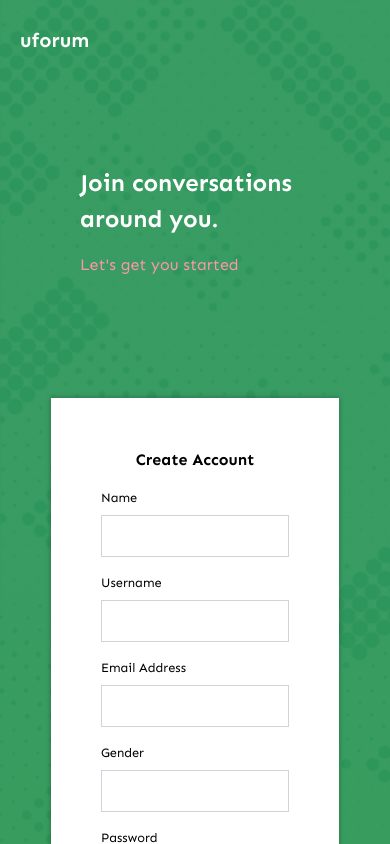
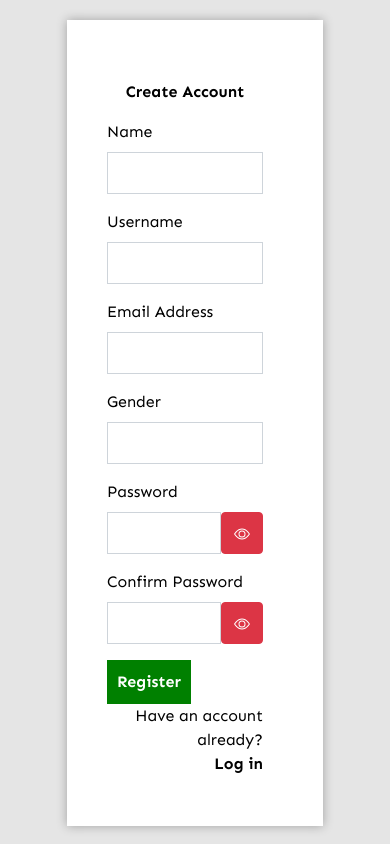
Before and after one commit to codeclangh/forum-project, a Next.js app: page /register in a window 390 px wide. Shown: the top 844 px of the page. Built offline with nearby package versions, Linux system fonts and the light colour scheme.

Commit message:
Add show password

```diff
--- a/src/pages/register.tsx
+++ b/src/pages/register.tsx
@@ -1,7 +1,7 @@
 import React, { useState } from "react";
 import Layout from "../components/Layout";
 
-import { Row, Col, Container, Form, Button } from "react-bootstrap";
+import { Row, Col, Container, InputGroup, Form, Button } from "react-bootstrap";
 import Head from "next/head";
 import styles from "../styles/register.module.css";
 import { useRouter } from "next/router";
@@ -21,8 +21,9 @@ const Register = () => {
   const [password, setPassword] = useState("");
   const [confirmPassword, setConfirmPassword] = useState("");
   const [loading, setLoading] = useState(false);
+  const [show, setShow] = useState(false);
 
-  const handleSubmit = async (event: any) => {
+  const handleSubmit = async (event: React.FormEvent) => {
     event.preventDefault();
     if (confirmPassword === password) {
       try {
@@ -60,107 +61,8 @@ const Register = () => {
           <title>Create Account</title>
         </Head>
         <div className={styles.wrapper}>
-          <Row className={styles.row}>
-            <Col md={5}>
-              <Side
-                children={
           <Container>
-                    <Form
-                      onSubmit={handleSubmit}
-                      className={`${styles.form} ${styles.mobileOnly}`}
-                    >
-                      <p className={styles.title}>Create Account</p>
-                      <Row>
-                        <Col md={6}>
-                          <Form.Group controlId="name">
-                            <Form.Label>Name</Form.Label>
-                            <Form.Control
-                              type="text"
-                              value={name}
-                              onChange={(e) => setName(e.target.value)}
-                            ></Form.Control>
-                          </Form.Group>
-                        </Col>
-                        <Col md={6}>
-                          <Form.Group controlId="username">
-                            <Form.Label>Username</Form.Label>
-                            <Form.Control
-                              type="text"
-                              value={username}
-                              onChange={(e) => setUserName(e.target.value)}
-                            ></Form.Control>
-                          </Form.Group>
-                        </Col>
-                      </Row>
-
-                      <Row>
-                        <Col md={6}>
-                          <Form.Group controlId="email1">
-                            <Form.Label>Email Address</Form.Label>
-                            <Form.Control
-                              type="email"
-                              value={email}
-                              onChange={(e) => setEmail(e.target.value)}
-                            ></Form.Control>
-                          </Form.Group>
-                        </Col>
-                        <Col md={6}>
-                          <Form.Group controlId="gender1">
-                            <Form.Label>Gender</Form.Label>
-                            <Form.Control
-                              type="text"
-                              value={gender}
-                              onChange={(e) => setGender(e.target.value)}
-                            ></Form.Control>
-                          </Form.Group>
-                        </Col>
-                      </Row>
-
-                      <Form.Group controlId="password1">
-                        <Form.Label>Password</Form.Label>
-                        <Form.Control
-                          type="password"
-                          value={password}
-                          onChange={(e) => setPassword(e.target.value)}
-                        ></Form.Control>
-                      </Form.Group>
-
-                      <Form.Group controlId="confirmPassword1">
-                        <Form.Label>Confirm Password</Form.Label>
-                        <Form.Control
-                          type="password"
-                          value={confirmPassword}
-                          onChange={(e) => setConfirmPassword(e.target.value)}
-                        ></Form.Control>
-                      </Form.Group>
-
-                      <Row>
-                        <Col md={5}>
-                          <Button
-                            className={styles.btnMain}
-                            type="submit"
-                            variant="primary"
-                          >
-                            Create Account
-                          </Button>
-                        </Col>
-                        <Col md={7} className={styles.noAccount}>
-                          Have an account already? <br />{" "}
-                          <span>
-                            <Link href="/login">Log in</Link>
-                          </span>
-                        </Col>
-                      </Row>
-                    </Form>
-                  </Container>
-                }
-              />
-            </Col>
-            <Col md={7}>
-              <Container>
-                <div
-                  className={`${styles.formContainer} ${styles.desktopOnly}`}
-                >
+            <div className={`${styles.formContainer} ${styles.desktopOnly}`}>
               <Form
                 onSubmit={handleSubmit}
                 className={`${styles.form} ${styles.desktopOnly}`}
@@ -214,20 +116,81 @@ const Register = () => {
 
                 <Form.Group controlId="password">
                   <Form.Label>Password</Form.Label>
+                  <InputGroup>
+                    {" "}
                     <Form.Control
-                        type="password"
-                        value={password}
+                      type={show ? "text" : "password"}
                       onChange={(e) => setPassword(e.target.value)}
                     ></Form.Control>
+                    <Button variant="danger" onClick={(e) => setShow(!show)}>
+                      {show ? (
+                        <svg
+                          xmlns="http://www.w3.org/2000/svg"
+                          width="16"
+                          height="16"
+                          fill="currentColor"
+                          className="bi bi-eye-slash"
+                          viewBox="0 0 16 16"
+                        >
+                          <path d="M13.359 11.238C15.06 9.72 16 8 16 8s-3-5.5-8-5.5a7.028 7.028 0 0 0-2.79.588l.77.771A5.944 5.944 0 0 1 8 3.5c2.12 0 3.879 1.168 5.168 2.457A13.134 13.134 0 0 1 14.828 8c-.058.087-.122.183-.195.288-.335.48-.83 1.12-1.465 1.755-.165.165-.337.328-.517.486l.708.709z" />
+                          <path d="M11.297 9.176a3.5 3.5 0 0 0-4.474-4.474l.823.823a2.5 2.5 0 0 1 2.829 2.829l.822.822zm-2.943 1.299l.822.822a3.5 3.5 0 0 1-4.474-4.474l.823.823a2.5 2.5 0 0 0 2.829 2.829z" />
+                          <path d="M3.35 5.47c-.18.16-.353.322-.518.487A13.134 13.134 0 0 0 1.172 8l.195.288c.335.48.83 1.12 1.465 1.755C4.121 11.332 5.881 12.5 8 12.5c.716 0 1.39-.133 2.02-.36l.77.772A7.029 7.029 0 0 1 8 13.5C3 13.5 0 8 0 8s.939-1.721 2.641-3.238l.708.709zm10.296 8.884l-12-12 .708-.708 12 12-.708.708z" />
+                        </svg>
+                      ) : (
+                        <svg
+                          xmlns="http://www.w3.org/2000/svg"
+                          width="16"
+                          height="16"
+                          fill="currentColor"
+                          className="bi bi-eye"
+                          viewBox="0 0 16 16"
+                        >
+                          <path d="M16 8s-3-5.5-8-5.5S0 8 0 8s3 5.5 8 5.5S16 8 16 8zM1.173 8a13.133 13.133 0 0 1 1.66-2.043C4.12 4.668 5.88 3.5 8 3.5c2.12 0 3.879 1.168 5.168 2.457A13.133 13.133 0 0 1 14.828 8c-.058.087-.122.183-.195.288-.335.48-.83 1.12-1.465 1.755C11.879 11.332 10.119 12.5 8 12.5c-2.12 0-3.879-1.168-5.168-2.457A13.134 13.134 0 0 1 1.172 8z" />
+                          <path d="M8 5.5a2.5 2.5 0 1 0 0 5 2.5 2.5 0 0 0 0-5zM4.5 8a3.5 3.5 0 1 1 7 0 3.5 3.5 0 0 1-7 0z" />
+                        </svg>
+                      )}
+                    </Button>
+                  </InputGroup>
                 </Form.Group>
 
                 <Form.Group controlId="confirmPassword">
                   <Form.Label>Confirm Password</Form.Label>
+                  <InputGroup>
+                    {" "}
                     <Form.Control
-                        type="password"
                       value={confirmPassword}
+                      type={show ? "text" : "password"}
                       onChange={(e) => setConfirmPassword(e.target.value)}
                     ></Form.Control>
+                    <Button variant="danger" onClick={(e) => setShow(!show)}>
+                      {show ? (
+                        <svg
+                          xmlns="http://www.w3.org/2000/svg"
+                          width="16"
+                          height="16"
+                          fill="currentColor"
+                          className="bi bi-eye-slash"
+                          viewBox="0 0 16 16"
+                        >
+                          <path d="M13.359 11.238C15.06 9.72 16 8 16 8s-3-5.5-8-5.5a7.028 7.028 0 0 0-2.79.588l.77.771A5.944 5.944 0 0 1 8 3.5c2.12 0 3.879 1.168 5.168 2.457A13.134 13.134 0 0 1 14.828 8c-.058.087-.122.183-.195.288-.335.48-.83 1.12-1.465 1.755-.165.165-.337.328-.517.486l.708.709z" />
+                          <path d="M11.297 9.176a3.5 3.5 0 0 0-4.474-4.474l.823.823a2.5 2.5 0 0 1 2.829 2.829l.822.822zm-2.943 1.299l.822.822a3.5 3.5 0 0 1-4.474-4.474l.823.823a2.5 2.5 0 0 0 2.829 2.829z" />
+                          <path d="M3.35 5.47c-.18.16-.353.322-.518.487A13.134 13.134 0 0 0 1.172 8l.195.288c.335.48.83 1.12 1.465 1.755C4.121 11.332 5.881 12.5 8 12.5c.716 0 1.39-.133 2.02-.36l.77.772A7.029 7.029 0 0 1 8 13.5C3 13.5 0 8 0 8s.939-1.721 2.641-3.238l.708.709zm10.296 8.884l-12-12 .708-.708 12 12-.708.708z" />
+                        </svg>
+                      ) : (
+                        <svg
+                          xmlns="http://www.w3.org/2000/svg"
+                          width="16"
+                          height="16"
+                          fill="currentColor"
+                          className="bi bi-eye"
+                          viewBox="0 0 16 16"
+                        >
+                          <path d="M16 8s-3-5.5-8-5.5S0 8 0 8s3 5.5 8 5.5S16 8 16 8zM1.173 8a13.133 13.133 0 0 1 1.66-2.043C4.12 4.668 5.88 3.5 8 3.5c2.12 0 3.879 1.168 5.168 2.457A13.133 13.133 0 0 1 14.828 8c-.058.087-.122.183-.195.288-.335.48-.83 1.12-1.465 1.755C11.879 11.332 10.119 12.5 8 12.5c-2.12 0-3.879-1.168-5.168-2.457A13.134 13.134 0 0 1 1.172 8z" />
+                          <path d="M8 5.5a2.5 2.5 0 1 0 0 5 2.5 2.5 0 0 0 0-5zM4.5 8a3.5 3.5 0 1 1 7 0 3.5 3.5 0 0 1-7 0z" />
+                        </svg>
+                      )}
+                    </Button>
+                  </InputGroup>
                 </Form.Group>
 
                 <Row>
@@ -237,7 +200,7 @@ const Register = () => {
                       type="submit"
                       variant="primary"
                     >
-                          Create Account
+                      Register
                     </Button>
                   </Col>
                   <Col md={7} className={styles.noAccount}>
@@ -250,8 +213,6 @@ const Register = () => {
               </Form>
             </div>
           </Container>
-            </Col>
-          </Row>
         </div>
       </main>
     </Layout>
--- a/src/styles/forms.module.css
+++ b/src/styles/forms.module.css
@@ -8,20 +8,6 @@
   align-items: center;
   height: 70vh;
   justify-content: center;
-}
-
-.intro {
-  background-image: linear-gradient(
-      180deg,
-      rgb(0, 255, 23, 0.5) 45.5%,
-      rgb(0, 255, 0, 0.5) 97.9%
-    ),
-    url("/assets/background.png");
-  height: 100%;
-  background-repeat: no-repeat;
-  background-size: cover;
-  color: white;
-  padding: 20px;
 }
 
 .introText {
--- a/src/styles/login.module.css
+++ b/src/styles/login.module.css
@@ -2,17 +2,16 @@
   background-color: #e5e5e5;
 }
 .formContainer {
-  display: flex;
-  flex-direction: row;
-  align-items: center;
+  display: grid;
+  place-items: center;
   min-height: 100vh;
-  padding: 40px;
-  justify-content: center;
+  padding: 20px 20px;
+
   font-family: "Sen", sans-serif;
 }
 
 .form {
-  width: 500px;
+  width: 40%;
   padding: 60px 60px 50px 40px;
   box-shadow: 0 0px 10px 0 rgba(0, 0, 0, 0.3);
   font-family: "Sen", sans-serif;
@@ -41,7 +40,7 @@
 .btnMain {
   text-transform: capitalize;
   font-weight: bold;
-  padding: 10px 10px;
+  padding: 12px 20px;
   background-color: #008000 !important;
   border: #008000 !important;
   border-radius: 0 !important;
@@ -62,25 +61,21 @@
   text-decoration: none;
 }
 
-@media screen and (max-width: 767px) {
-  .desktopOnly {
-    display: none;
-  }
-
-  .mobileOnly {
-    margin: 0 5%;
-    width: 90%;
-  }
-
+@media screen and (max-width: 600px) {
   .form {
-    padding: 50px;
-    color: black;
-    margin-bottom: 120px;
+    width: 80%;
   }
 }
 
-@media screen and (min-width: 768px) {
-  .mobileOnly {
-    display: none;
+@media (min-width: 601px) and (max-width: 766px) {
+  .form {
+    width: 70%;
   }
 }
+
+@media screen and (max-width: 767px) {
+  .form {
+    /* padding: 50px; */
+    color: black;
+  }
+}
--- a/src/styles/register.module.css
+++ b/src/styles/register.module.css
@@ -3,22 +3,20 @@
 }
 
 .formContainer {
-  display: flex;
-  flex-direction: row;
-  align-items: center;
+  display: grid;
+  place-items: center;
   min-height: 100vh;
-  padding: 40px;
-  justify-content: center;
+  padding: 20px 20px;
+
   font-family: "Sen", sans-serif;
 }
 
 .form {
-  width: 500px;
-  padding: 30px 40px 30px 40px;
-  box-shadow: 0 0px 5px 0 rgba(0, 0, 0, 0.3);
+  width: 70%;
+  padding: 60px 60px 50px 40px;
+  box-shadow: 0 0px 10px 0 rgba(0, 0, 0, 0.3);
   font-family: "Sen", sans-serif;
   background-color: white;
-  font-size: 0.8rem;
 }
 
 .title {
@@ -68,32 +66,21 @@
   text-decoration: none;
 }
 
-@media screen and (max-width: 767px) {
-  .introWrapper {
-    min-height: 10vh;
-    padding: 60px;
-  }
-  .desktopOnly {
-    display: none;
-  }
-
-  .mobileOnly {
-    margin: 0 5%;
-    width: 90%;
-  }
-
+@media screen and (max-width: 600px) {
   .form {
-    padding: 50px;
-    color: black;
-    margin-bottom: 120px;
+    width: 80%;
   }
 }
 
-@media screen and (min-width: 768px) {
-  .introWrapper {
-    min-height: 40vh;
-  }
-  .mobileOnly {
-    display: none;
+@media (min-width: 601px) and (max-width: 766px) {
+  .form {
+    width: 70%;
   }
 }
+
+@media screen and (max-width: 767px) {
+  .form {
+    /* padding: 50px; */
+    color: black;
+  }
+}
```
Also changed, not shown: src/pages/login.tsx (+39 -62 lines), 1 other file (tests, documents, lock files or other folders). Lines whose indentation alone changed are shown as unchanged.
